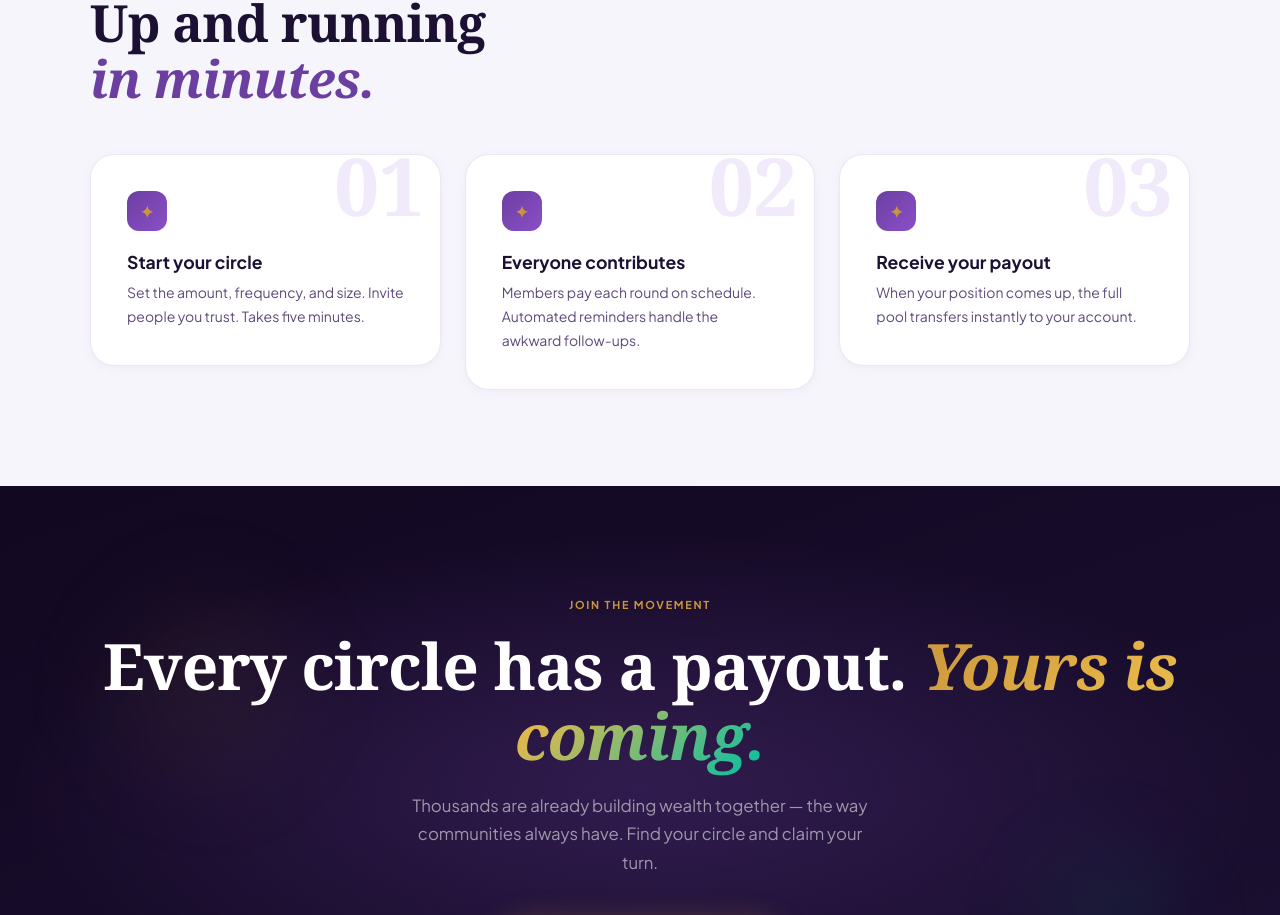
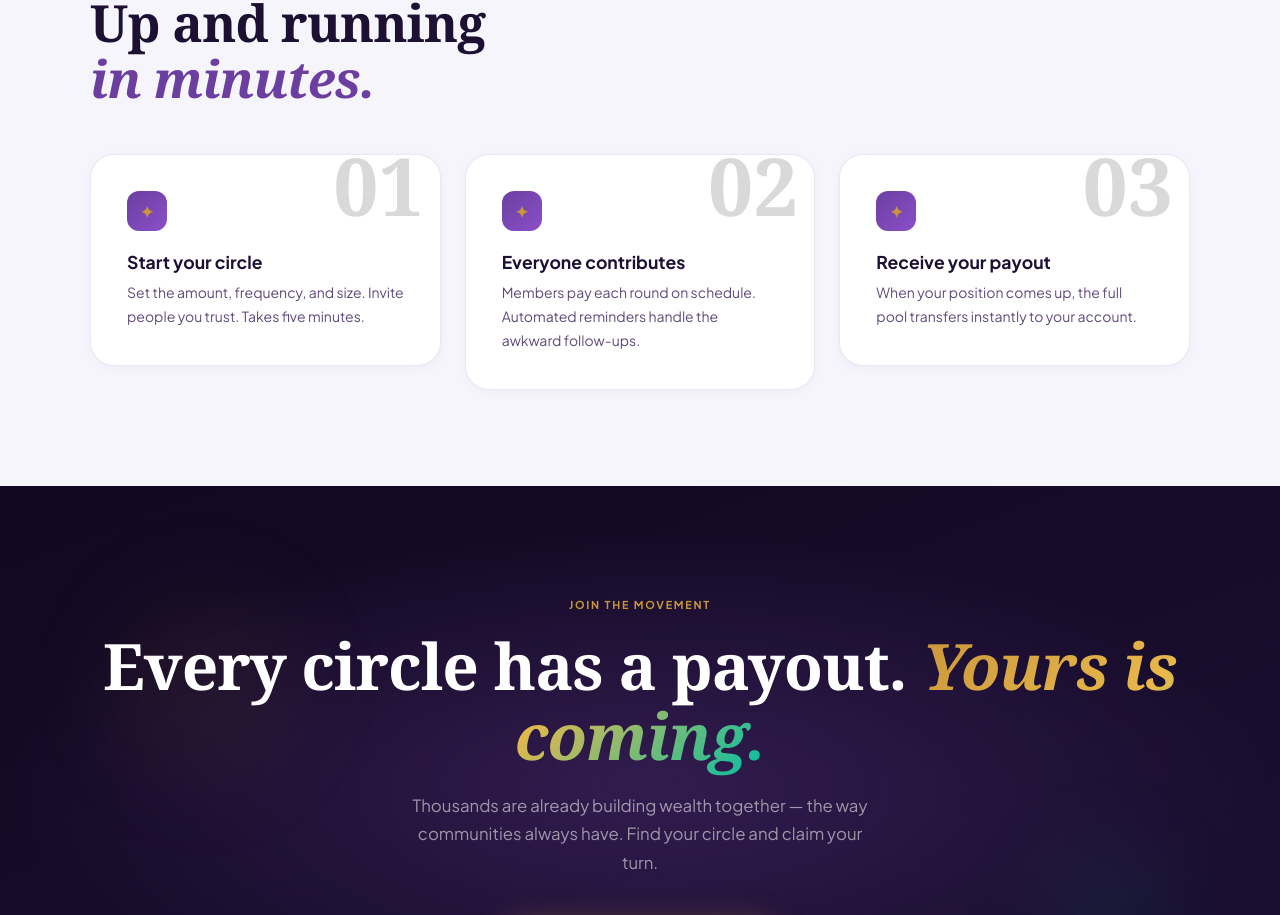
Before and after one commit to tevinskeete8-dotcom/circlefi, a React (Vite) app: page / in a window 1280 px wide. Shown: the part 2522-3437 px from the top of the page. Built offline with nearby package versions, Linux system fonts and the light colour scheme.

Commit message:
fix: watermark numbers black

```diff
--- a/src/pages/Landing.tsx
+++ b/src/pages/Landing.tsx
@@ -311,7 +311,7 @@ export default function Landing() {
                   onMouseEnter={e => { e.currentTarget.style.transform = "translateY(-4px)"; e.currentTarget.style.boxShadow = "0 16px 40px rgba(107,63,160,0.15)"; }}
                   onMouseLeave={e => { e.currentTarget.style.transform = "none"; e.currentTarget.style.boxShadow = "0 2px 12px rgba(107,63,160,0.06)"; }}
                 >
-                  <div style={{ position: "absolute", top: -10, right: 16, fontSize: "5rem", fontWeight: 900, color: C.purpleLight, lineHeight: 1, fontFamily: "Georgia, serif", userSelect: "none" }}>{s.n}</div>
+                  <div style={{ position: "absolute", top: -10, right: 16, fontSize: "5rem", fontWeight: 900, color: "rgba(0,0,0,0.15)", lineHeight: 1, fontFamily: "'Noto Serif', Georgia, serif", userSelect: "none" }}>{s.n}</div>
                   <div style={{ width: 40, height: 40, borderRadius: 12, background: `linear-gradient(135deg, ${C.purple}, ${C.purpleMid})`, display: "flex", alignItems: "center", justifyContent: "center", fontSize: "1rem", color: C.gold, marginBottom: "1.25rem", fontWeight: 900 }}>{s.icon}</div>
                   <div style={{ fontSize: "1.1rem", fontWeight: 700, color: C.text, marginBottom: "0.5rem" }}>{s.title}</div>
                   <div style={{ fontSize: "0.875rem", color: C.mid, lineHeight: 1.7 }}>{s.body}</div>
```
